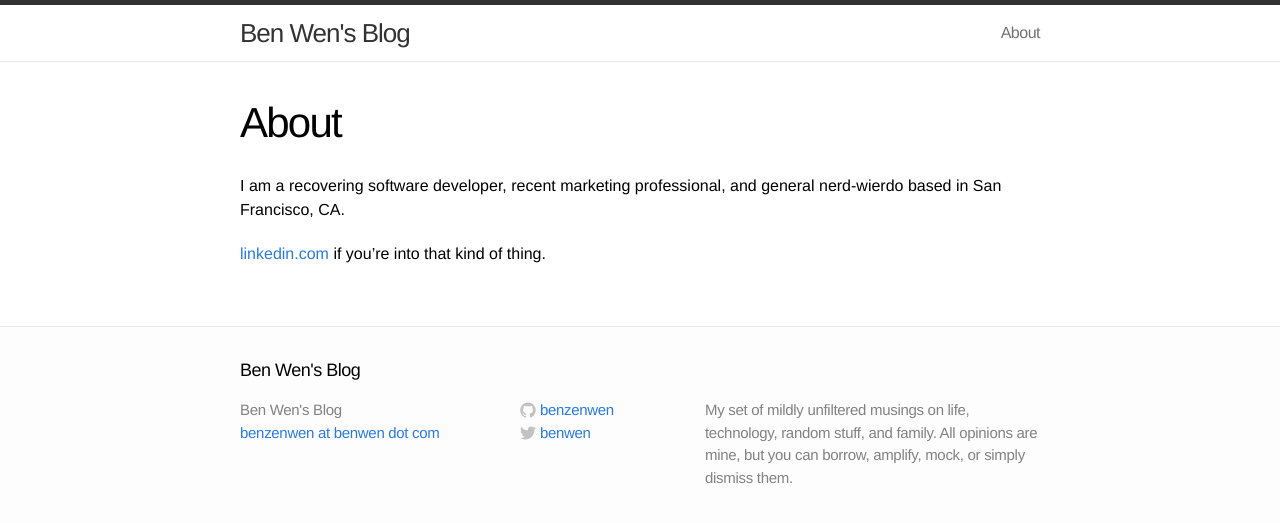
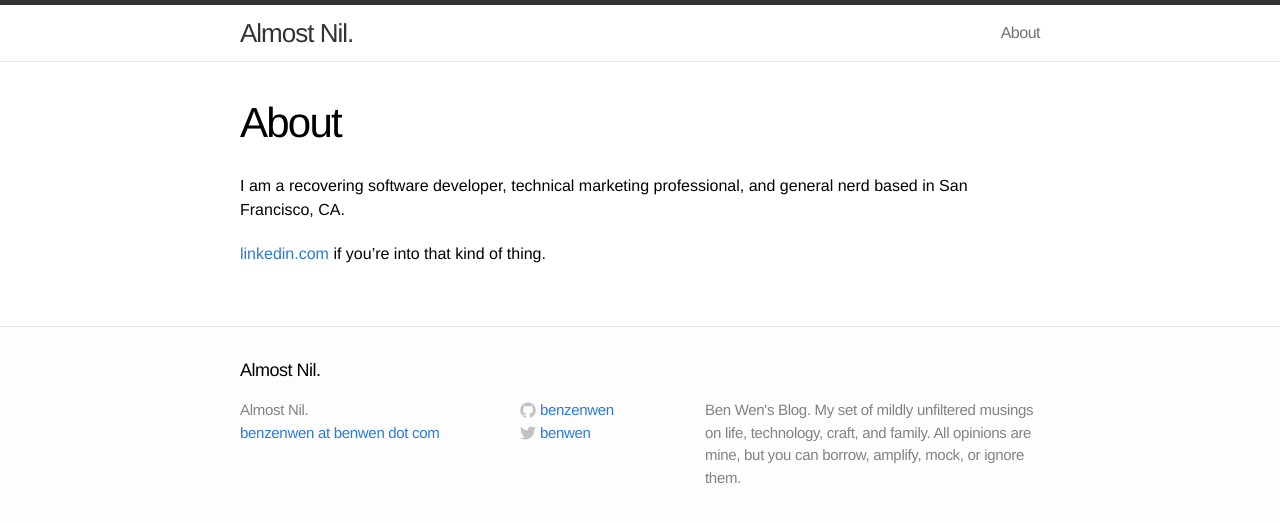
Before and after one commit to benzenwen/benzenwen.github.io, a Jekyll site: the page built from about.md, in a window 1280 px wide. Shown: the top 523 px of the page. Built offline with Jekyll 4.4.1, drawn with Linux system fonts in a browser that asks for light colours.

```diff
--- a/_config.yml
+++ b/_config.yml
@@ -1,7 +1,7 @@
 # Site settings
-title: Ben Wen's Blog
+title: Almost Nil.
 email: benzenwen at benwen dot com
-description: "My set of mildly unfiltered musings on life, technology, random stuff, and family. All opinions are mine, but you can borrow, amplify, mock, or simply dismiss them."
+description: "Ben Wen's Blog. My set of mildly unfiltered musings on life, technology, craft, and family. All opinions are mine, but you can borrow, amplify, mock, or ignore them."
 baseurl: ""
 url: "http://blog.benwen.com"
 twitter_username: benwen
--- a/about.md
+++ b/about.md
@@ -4,8 +4,8 @@ title: About
 permalink: /about/
 ---
 
-I am a recovering software developer, recent marketing professional,
-and general nerd-wierdo based in San Francisco, CA.
+I am a recovering software developer, technical marketing professional,
+and general nerd based in San Francisco, CA.
 
 [linkedin.com](https://www.linkedin.com/pub/ben-wen/1/80b/bb6) if
 you're into that kind of thing.
```
Also changed, not shown: _posts/2015-01-27-mostly-nil.md (added, +51 -0 lines).
